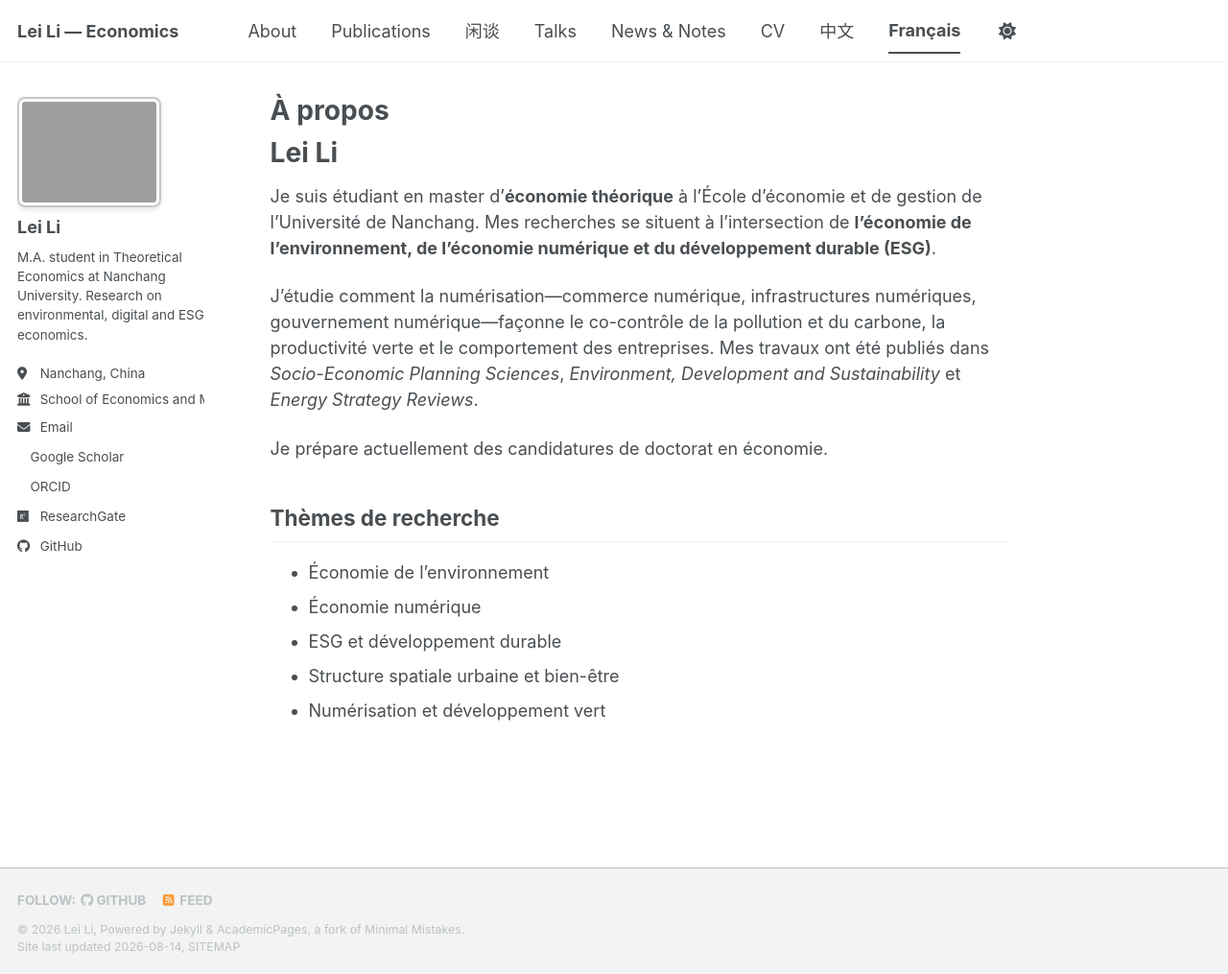
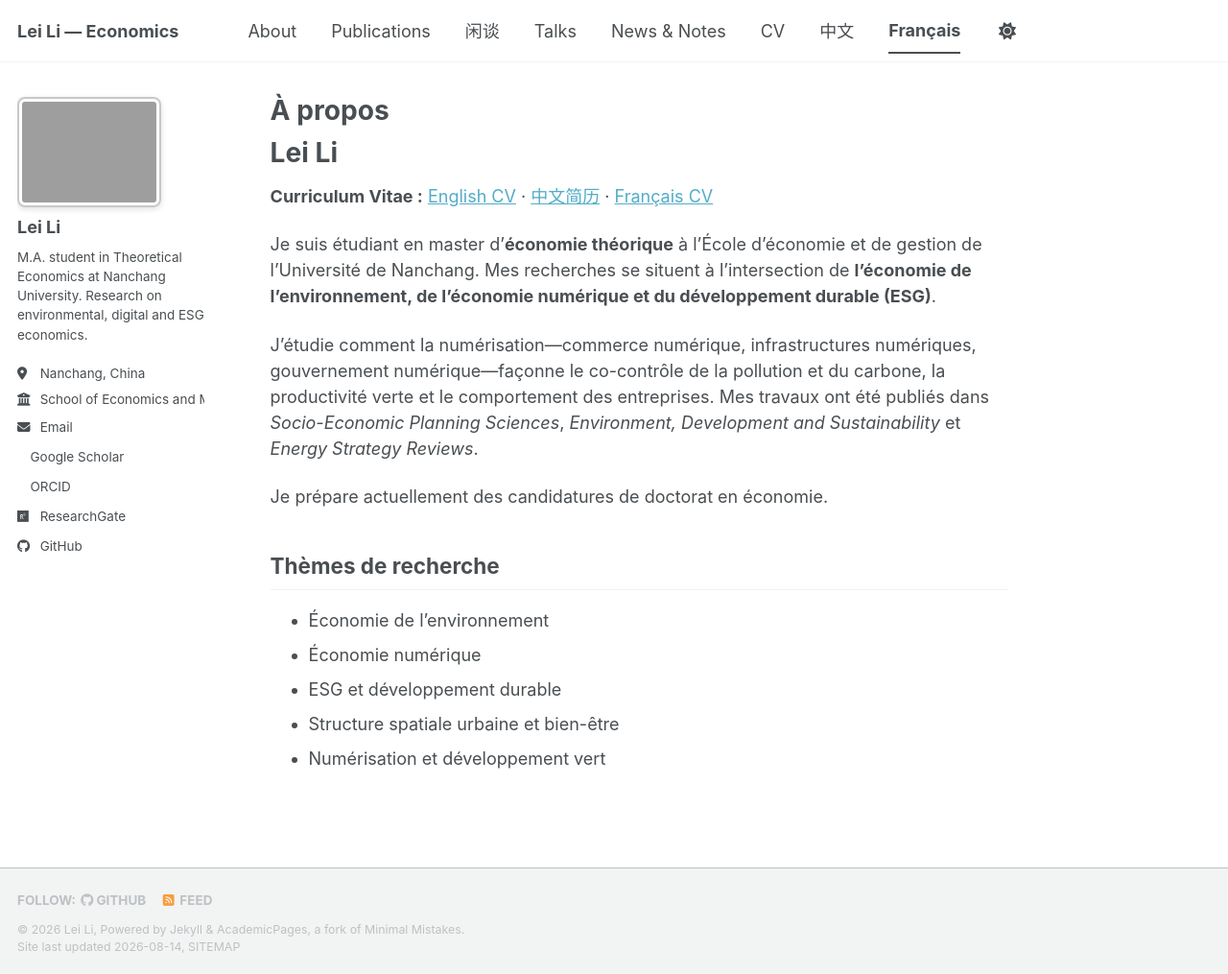
Before and after one commit to LeiLi-Econ/LeiLi-Econ.github.io, a Jekyll site: the page built from _pages/about_fr.md, in a window 1280 px wide and 1015 px high. Shown: the whole window at 96% size. Built offline with Jekyll 4.4.1, drawn with Linux system fonts in a browser that asks for light colours; a style sheet for code colours, icons or effects is not loaded.

Commit message:
Add CV links to about_fr.md
Added links to English, Chinese, and French CVs in the about page.

```diff
--- a/_pages/about_fr.md
+++ b/_pages/about_fr.md
@@ -5,6 +5,8 @@ author_profile: true
 ---
 
 # Lei Li
+
+**Curriculum Vitae :** [English CV](https://LeiLi-Econ.github.io/files/Lei_Li_CV_EN.pdf) · [中文简历](https://LeiLi-Econ.github.io/files/Lei_Li_CV_CN.pdf) · [Français CV](https://LeiLi-Econ.github.io/files/Lei_Li_CV_FR.pdf)
 
 Je suis étudiant en master d'**économie théorique** à l'École d'économie et de gestion de l'Université de Nanchang. Mes recherches se situent à l'intersection de **l'économie de l'environnement, de l'économie numérique et du développement durable (ESG)**.
 
```
